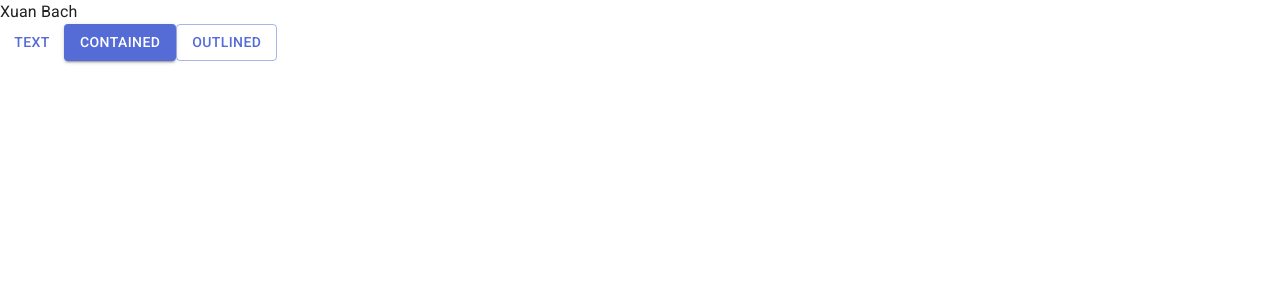
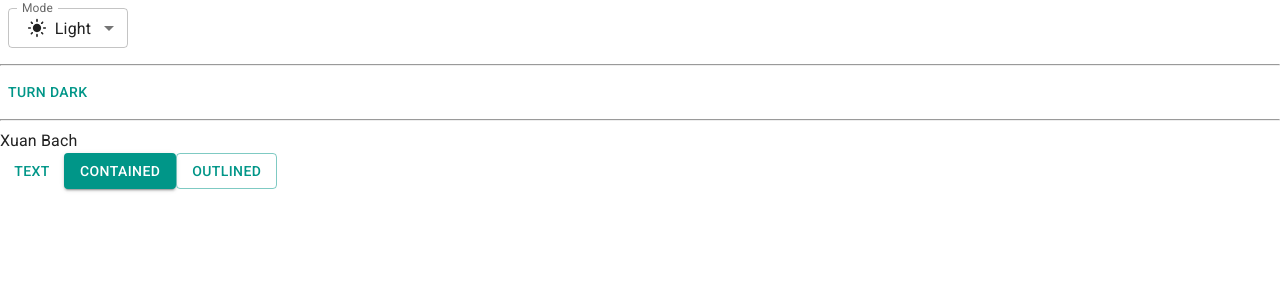
Before and after one commit to hippobach/trello-web, a React (Vite) app: page / in a window 1280 px wide. Shown: the top 300 px of the page. Built offline with nearby package versions, Linux system fonts and the light colour scheme.

Commit message:
handle light-dark mode in mui

```diff
--- a/src/App.jsx
+++ b/src/App.jsx
@@ -1,8 +1,72 @@
 import { Button } from '@mui/material';
+import { useColorScheme } from '@mui/material/styles';
+import InputLabel from '@mui/material/InputLabel';
+import MenuItem from '@mui/material/MenuItem';
+import FormControl from '@mui/material/FormControl';
+import Select from '@mui/material/Select';
+import Box from '@mui/material/Box';
+
+import LightModeIcon from '@mui/icons-material/LightMode';
+import DarkModeOutlinedIcon from '@mui/icons-material/DarkModeOutlined';
+import SettingsBrightnessIcon from '@mui/icons-material/SettingsBrightness';
+
+function ModeSelect() {
+  const { mode, setMode } = useColorScheme();
+  const handleChange = (event) => {
+    const selectedMode = event.target.value;
+    setMode(selectedMode);
+  };
+
+  return (
+    <FormControl sx={{ m: 1, minWidth: 120 }} size="small">
+      <InputLabel id="label-select-dark-light-mode">Mode</InputLabel>
+      <Select
+        labelId="label-select-dark-light-mode"
+        id="select-dark-light-mode"
+        value={mode}
+        label="Mode"
+        onChange={handleChange}
+      >
+        <MenuItem value="light">
+          <Box sx={{ display: 'flex', justifyContent: 'center', alignItems: 'center', gap: 1 }}>
+            <LightModeIcon fontSize="small" /> Light
+          </Box>
+        </MenuItem>
+        <MenuItem value="dark">
+          <Box sx={{ display: 'flex', justifyContent: 'center', alignItems: 'center', gap: 1 }}>
+            <DarkModeOutlinedIcon fontSize="small" /> Dark
+          </Box>
+        </MenuItem>
+        <MenuItem value="system">
+          <Box sx={{ display: 'flex', justifyContent: 'center', alignItems: 'center', gap: 1 }}>
+            <SettingsBrightnessIcon fontSize="small" /> System
+          </Box>
+        </MenuItem>
+      </Select>
+    </FormControl>
+  );
+}
+
+function ModeToggle() {
+  const { mode, setMode } = useColorScheme();
+  return (
+    <Button
+      onClick={() => {
+        setMode(mode === 'light' ? 'dark' : 'light');
+      }}
+    >
+      {mode === 'light' ? 'Turn dark' : 'Turn light'}
+    </Button>
+  );
+}
 
 function App() {
   return (
     <>
+      <ModeSelect />
+      <hr />
+      <ModeToggle />
+      <hr />
       <div>Xuan Bach</div>
       <Button variant="text">Text</Button>
       <Button variant="contained">Contained</Button>
--- a/src/main.jsx
+++ b/src/main.jsx
@@ -2,14 +2,14 @@ import React from 'react';
 import ReactDOM from 'react-dom/client';
 import App from './App.jsx';
 import { CssBaseline } from '@mui/material';
-import { ThemeProvider } from '@mui/material/styles';
+import { Experimental_CssVarsProvider as CssVarsProvider } from '@mui/material/styles';
 import theme from './theme.js';
 
 ReactDOM.createRoot(document.getElementById('root')).render(
   <React.StrictMode>
-    <ThemeProvider theme={theme}>
+    <CssVarsProvider theme={theme}>
       <CssBaseline />
       <App />
-    </ThemeProvider>
+    </CssVarsProvider>
   </React.StrictMode>
 );
--- a/src/theme.js
+++ b/src/theme.js
@@ -1,19 +1,23 @@
-import { createTheme } from '@mui/material/styles';
-import { red } from '@mui/material/colors';
+import { experimental_extendTheme as extendTheme } from '@mui/material/styles';
+import { deepOrange, orange, teal, cyan } from '@mui/material/colors';
 
 // Create a theme instance.
-const theme = createTheme({
-  palette: {
-    primary: {
-      main: '#556cd6',
+const theme = extendTheme({
+  colorSchemes: {
+    light: {
+      palette: {
+        primary: teal,
+        secondary: deepOrange,
+      },
     },
-    secondary: {
-      main: '#19857b',
-    },
-    error: {
-      main: red.A400,
+    dark: {
+      palette: {
+        primary: cyan,
+        secondary: orange,
+      },
     },
   },
+  // ...other properties
 });
 
 export default theme;
```
